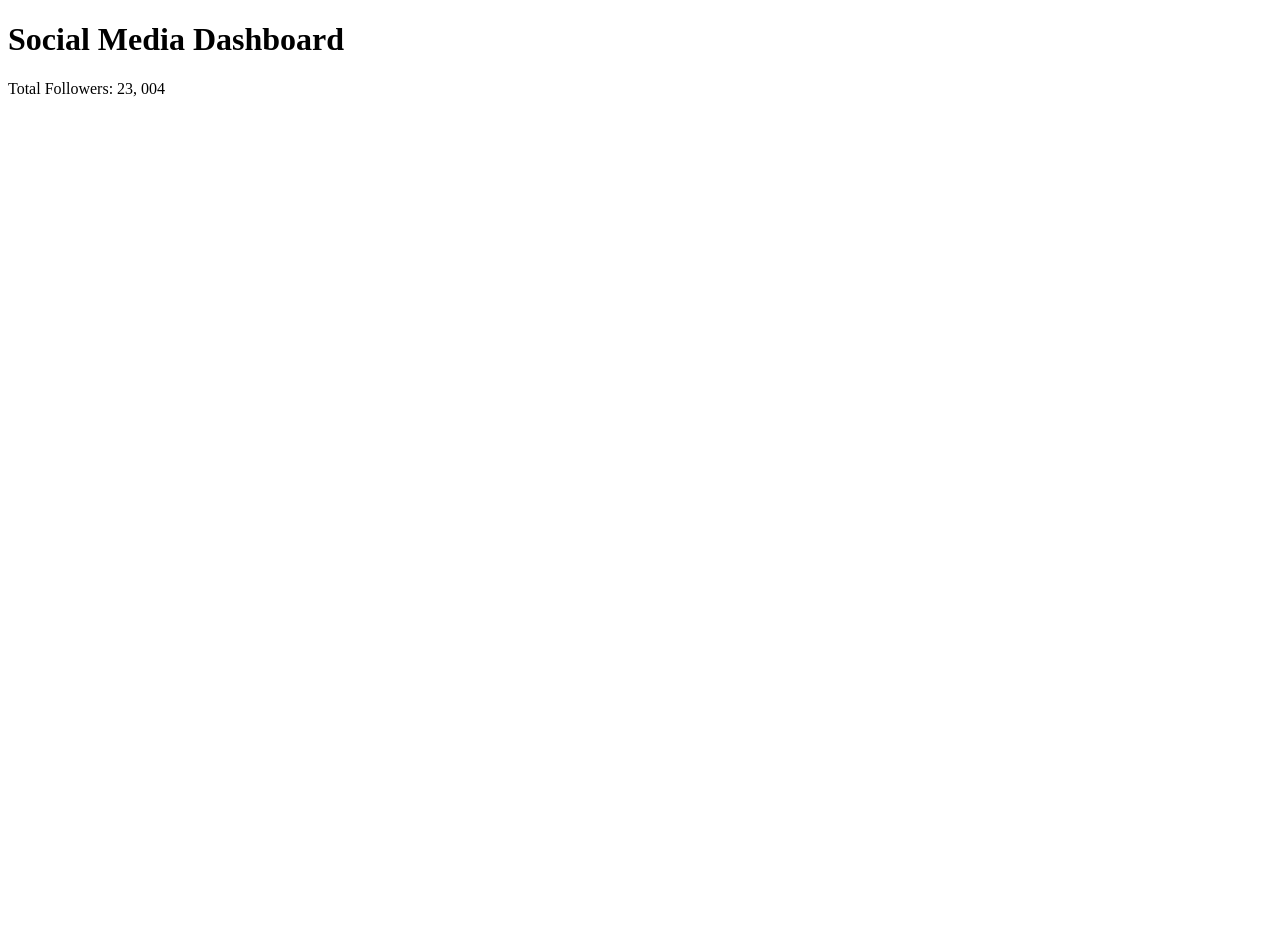
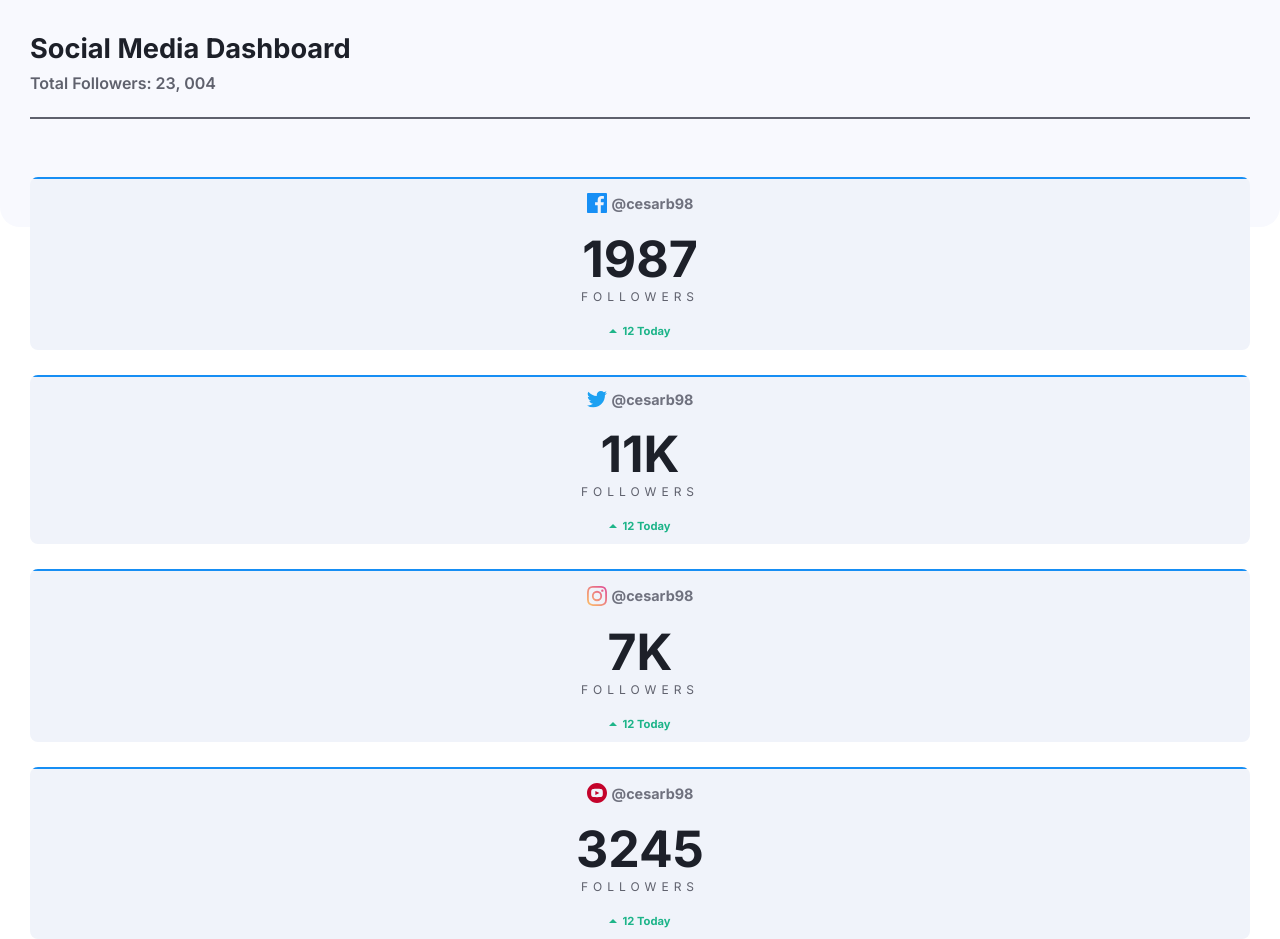
Before and after one commit to Cesar1998b/Social-Media-Dashboard, a plain HTML site: page index.html in a window 1280 px wide. Before the commit the page ends 800 px from the top, so only its background shows below. Drawn offline with Linux system fonts and the light colour scheme.

Commit message:
changes in header and cards followers

```diff
--- a/css/styles.css
+++ b/css/styles.css
@@ -1,6 +1,7 @@
 body{
     margin: 0;
     font-family: 'Inter', sans-serif;
+    color: #1d2029;
 }
 
 :root{
@@ -11,14 +12,44 @@ body{
     --instagram1:hsl(37, 97%, 70%) ;
     --instagram2: hsl(329, 70%, 58%);
     --youTube: hsl(348, 97%, 39%);
+    --gray: #5f616d;
+}
+
+.header{
+    background: #f8f9fe;
+    padding-bottom: 100px;
+    border-radius: 0 0 20px 20px;
+    padding-top: 2em;
+}
+
+h1{
+    margin: 0;
+    font-size: 1.7em;
+}
+
+.header-total{
+    color: var(--gray);
+    margin: .5em 0;
+    font-weight: 600;
+    border-bottom: 2px solid var(--gray);
+    padding-bottom: 1.5em;
 }
 
 .wrapper{
     padding: 0 30px;
 }
 
+.top-cards{
+    margin-top: -50px;
+}
+
+.grid{
+    display: grid;
+    grid-row-gap: 25px;
+}
+
 .card{
-    border-radius: 5px;
+    border-radius: 8px;
     overflow: hidden;
     background: #f0f3fa;
     text-align: center;
@@ -30,6 +61,19 @@ body{
     display: block;
     background:var(--facebook);
 
+}
+
+.card-title{
+    display: flex;
+    align-items: center;
+    justify-content: center;
+    color: #6f717e;
+    font-size: .9em;
+    font-weight: bold;
+}
+
+.card-title img{
+    margin-right: 5px;
 }
 
 .card-followers{
@@ -45,4 +89,21 @@ body{
 .card-followers-title{
     display: block;
     text-transform: uppercase;
+    color: var(--gray);
+    letter-spacing: 5px;
+    font-size: .75em;
 }
+
+.card-today{
+    margin-top: 20px;
+    color: var(--lime-green);
+    font-size: .7em;
+    font-weight: bold;
+    display: flex;
+    align-items: center;
+    justify-content: center;
+}
+
+.card-today img{
+    margin-right: 5px;
+}
--- a/index.html
+++ b/index.html
@@ -4,18 +4,78 @@
     <meta charset="UTF-8">
     <meta name="viewport" content="width=device-width, initial-scale=1.0">
     <title>Social Media Dashboard</title>
+    <link href="https://fonts.googleapis.com/css2?family=Inter:wght@400;600;700&display=swap" rel="stylesheet">
+    <link rel="stylesheet" href="css/styles.css">
 </head>
 <body>
-    <header>
+    <header class="header">
         <div class="wrapper">
             <h1>Social Media Dashboard</h1>
-            <p>Total Followers: 23, 004</p>
+            <p class="header-total">Total Followers: 23, 004</p>
         </div>
     </header>
-    <section>
-        <article class="card"">
+    <section class="top-cards">
+        <div class="wrapper">
+            <div class="grid">
+                <article class="card"">
+                    <p class="card-title">
+                       <img src="images/icon-facebook.svg" alt="">
+                       @cesarb98
+                    </p>
+                    <p class="card-followers">
+                       <span class="card-followers-number">1987</span>
+                       <span class="card-followers-title">Followers</span>
+                    </p>
+                    <p class="card-today">
+                        <img src="images/icon-up.svg" alt="">
+                       12 Today
+                    </p>
+                </article>
+                <article class="card"">
+                    <p class="card-title">
+                       <img src="images/icon-twitter.svg" alt="">
+                       @cesarb98
+                    </p>
+                    <p class="card-followers">
+                       <span class="card-followers-number">11K</span>
+                       <span class="card-followers-title">Followers</span>
+                    </p>
+                    <p class="card-today">
+                        <img src="images/icon-up.svg" alt="">
+                       12 Today
+                    </p>
+                </article>
+                <article class="card"">
+                    <p class="card-title">
+                       <img src="images/icon-instagram.svg" alt="">
+                       @cesarb98
+                    </p>
+                    <p class="card-followers">
+                       <span class="card-followers-number">7K</span>
+                       <span class="card-followers-title">Followers</span>
+                    </p>
+                    <p class="card-today">
+                        <img src="images/icon-up.svg" alt="">
+                       12 Today
+                    </p>
+                </article>
+                <article class="card"">
+                    <p class="card-title">
+                       <img src="images/icon-youtube.svg" alt="">
+                       @cesarb98
+                    </p>
+                    <p class="card-followers">
+                       <span class="card-followers-number">3245</span>
+                       <span class="card-followers-title">Followers</span>
+                    </p>
+                    <p class="card-today">
+                        <img src="images/icon-up.svg" alt="">
+                       12 Today
+                    </p>
+                </article>
+            </div>
 
-        </article>
+        </div>
     </section>
     <section>
 
```
